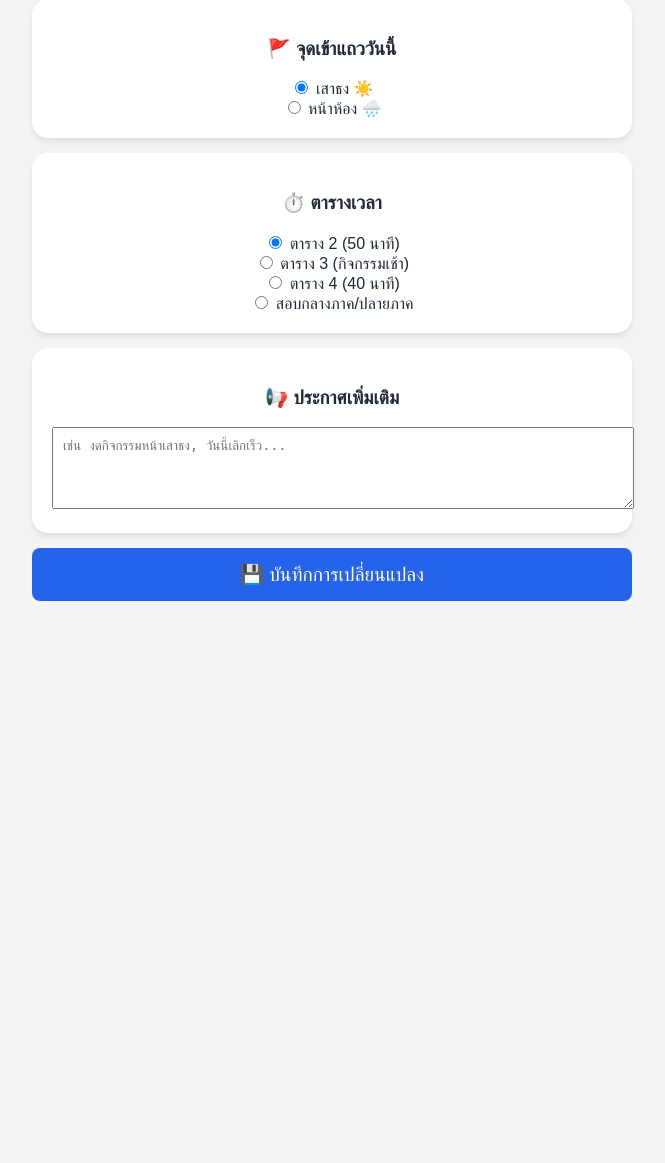
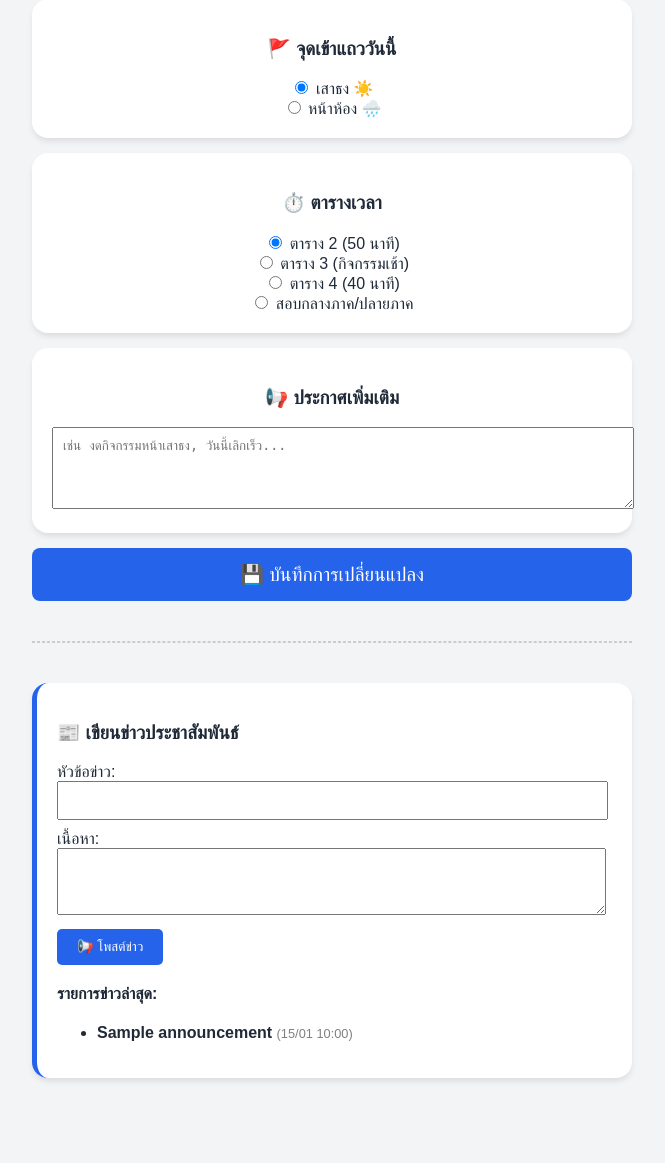
Before and after one commit to singto1597/school-public-relations, a Flask app: page /admin in a window 1280 px wide. Shown: the part 113-1276 px from the top of the page, without its empty margins (308-973 px from the left). Before the commit the page ends 714 px from the top, so only its background shows below. Run offline with Flask 3, Linux system fonts and the light colour scheme; a user stored in the database is signed in; a database or web service that is not in the repository returns one stand-in record (values such as "Sample title"); some libraries are stand-ins or nearby versions.

```diff
--- a/app.py
+++ b/app.py
@@ -279,7 +279,18 @@ def get_today_status():
 
         data["timetable"] = SCHEDULE_TEMPLATES.get(mode, SCHEDULE_TEMPLATES["normal_50"])
 
-        data["announcements"] = []
+        cur.execute("SELECT title, content, created_at FROM announcements ORDER BY created_at DESC LIMIT 3")
+        news_rows = cur.fetchall()
+
+        news_list = []
+        for row in news_rows:
+            news_list.append({
+                "title": row[0],
+                "content": row[1],
+                "date": row[2].strftime("%d/%m/%Y %H:%M")
+            })
+
+        data["announcements"] = news_list
 
         return jsonify(data)
 
@@ -340,29 +351,44 @@ def admin():
     cur = conn.cursor()
 
     if request.method == 'POST':
-        assembly = request.form['assembly_point']
-        mode = request.form['schedule_mode']
-        msg = request.form['special_message']
+        form_type = request.form.get('form_type')
 
-        sql = """
-            INSERT INTO daily_status (status_date, assembly_point, schedule_mode, special_message)
-            VALUES (CURRENT_DATE, %s, %s, %s)
-            ON CONFLICT (status_date)
-            DO UPDATE SET
-                assembly_point = EXCLUDED.assembly_point,
-                schedule_mode = EXCLUDED.schedule_mode,
-                special_message = EXCLUDED.special_message;
-        """
-        cur.execute(sql, (assembly, mode, msg))
-        conn.commit()
-        flash('บันทึกข้อมูลสำเร็จ! 🎉')
+        if form_type == 'update_status':
+            assembly = request.form['assembly_point']
+            mode = request.form['schedule_mode']
+            msg = request.form['special_message']
+
+            sql = """
+                INSERT INTO daily_status (status_date, assembly_point, schedule_mode, special_message)
+                VALUES (CURRENT_DATE, %s, %s, %s)
+                ON CONFLICT (status_date)
+                DO UPDATE SET
+                    assembly_point = EXCLUDED.assembly_point,
+                    schedule_mode = EXCLUDED.schedule_mode,
+                    special_message = EXCLUDED.special_message;
+            """
+            cur.execute(sql, (assembly, mode, msg))
+            conn.commit()
+            flash('บันทึกสถานะเรียบร้อย! ✅')
+
+        elif form_type == 'add_news':
+            title = request.form['title']
+            content = request.form['content']
+
+            cur.execute("INSERT INTO announcements (title, content) VALUES (%s, %s)", (title, content))
+            conn.commit()
+            flash('ลงประกาศข่าวเรียบร้อย! 📢')
 
     cur.execute("SELECT assembly_point, schedule_mode, special_message FROM daily_status WHERE status_date = CURRENT_DATE")
-    current_status = cur.fetchone()
+    status = cur.fetchone()
+
+    cur.execute("SELECT title, created_at FROM announcements ORDER BY created_at DESC LIMIT 5")
+    recent_news = cur.fetchall()
+
     cur.close()
     conn.close()
 
-    return render_template('admin.html', status=current_status)
+    return render_template('admin.html', status=status, recent_news=recent_news)
 
 if __name__ == '__main__':
     app.run(debug = True, host='0.0.0.0' ,port = 5000)
--- a/templates/admin.html
+++ b/templates/admin.html
@@ -20,6 +20,7 @@
         {% endwith %}
 
         <form method="POST">
+            <input type="hidden" name="form_type" value="update_status">
             <div class="card">
                 <h3>🚩 จุดเข้าแถววันนี้</h3>
                 <label><input type="radio" name="assembly_point" value="เสาธง" checked> เสาธง ☀️</label><br>
@@ -43,6 +44,38 @@
                 💾 บันทึกการเปลี่ยนแปลง
             </button>
         </form>
+        <hr style="margin: 40px 0; border: 1px dashed #ccc;">
+
+        <div class="card announcement-card" style="border-left: 5px solid #2563eb;">
+            <h3>📰 เขียนข่าวประชาสัมพันธ์</h3>
+            <form method="POST">
+                <input type="hidden" name="form_type" value="add_news">
+
+                <label>หัวข้อข่าว:</label><br>
+                <input type="text" name="title" required style="width:95%; padding:10px; margin-bottom:10px;"><br>
+
+                <label>เนื้อหา:</label><br>
+                <textarea name="content" rows="3" required style="width:95%; padding:10px;"></textarea><br>
+
+                <button type="submit" style="margin-top:10px; padding:10px 20px; background:#2563eb; color:white; border:none; border-radius:5px; cursor:pointer;">
+                    📢 โพสต์ข่าว
+                </button>
+            </form>
+
+            <h4 style="margin-top: 20px;">รายการข่าวล่าสุด:</h4>
+            <ul>
+                {% for news in recent_news %}
+                    <li style="margin-bottom: 5px;">
+                        <strong>{{ news[0] }}</strong>
+                        <span style="color:gray; font-size: 0.8em;">({{ news[1].strftime('%d/%m %H:%M') }})</span>
+                    </li>
+                {% else %}
+                    <li style="color: gray;">ยังไม่มีข่าวประชาสัมพันธ์</li>
+                {% endfor %}
+            </ul>
+        </div>
+
+        <div style="height: 50px;"></div> </div>
     </div>
 </body>
 </html>
--- a/templates/index.html
+++ b/templates/index.html
@@ -31,6 +31,8 @@
             <div class="msg" id="special-message"></div>
         </div>
 
+        <div id="news-feed" style="margin-top: 20px;"></div>
+
         <div class="schedule-list">
             <h3>ตารางเวลาวันนี้</h3>
             <ul id="timeline-list">
```
Also changed, not shown: static/script.js (+18 -0 lines).
